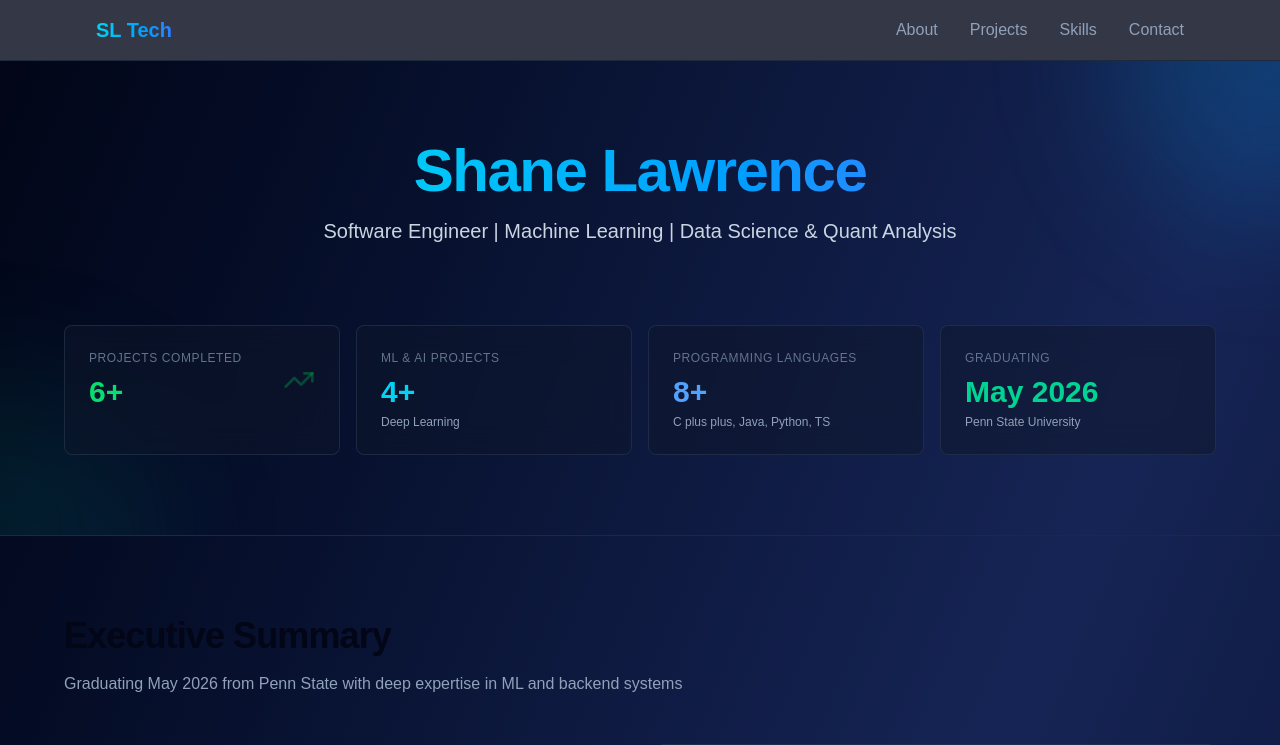
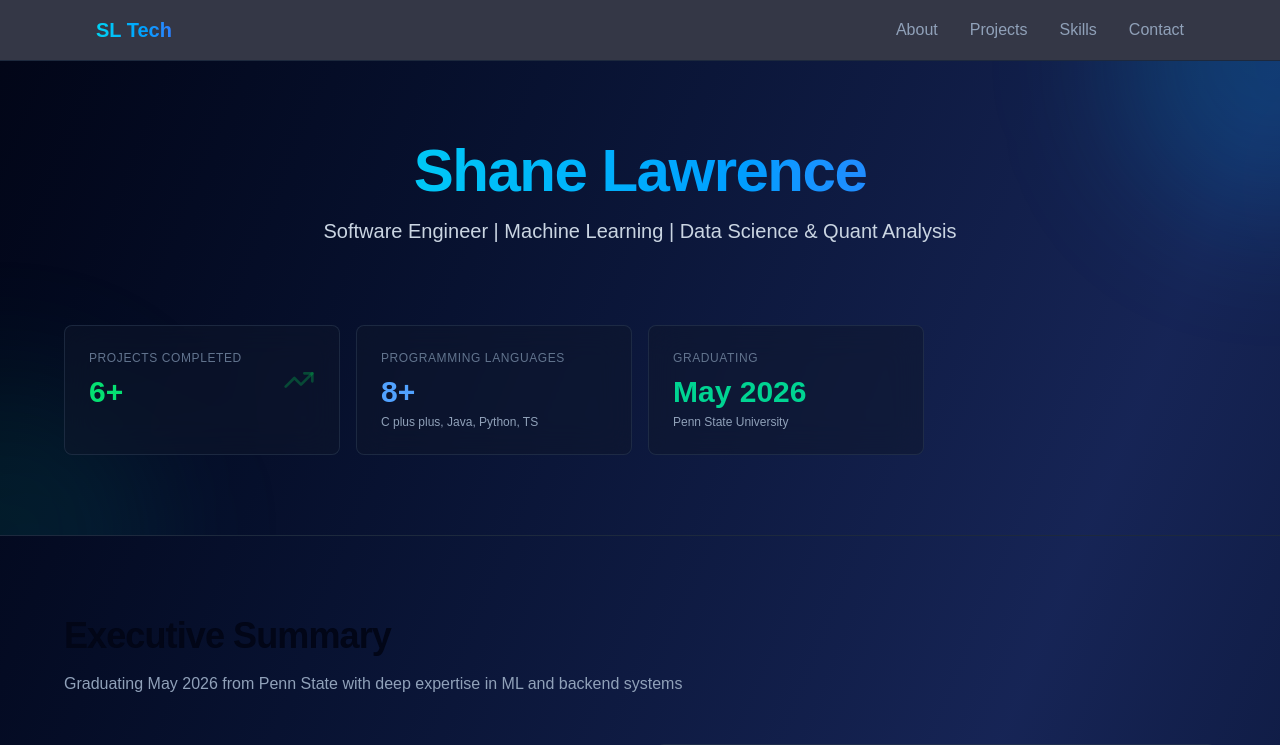
Before and after one commit to shanelawrence19/personal-website, a Next.js app: page / in a window 1280 px wide. Shown: the top 745 px of the page. Built offline with nearby package versions, Linux system fonts and the light colour scheme.

Commit message:
Removed AI Projects block and also some useless old data

```diff
--- a/app/home-page.tsx
+++ b/app/home-page.tsx
@@ -3,22 +3,6 @@
 import { Github, Linkedin, Mail, ExternalLink, TrendingUp, Award, Zap } from "lucide-react";
 import { LineChart, Line, AreaChart, Area, XAxis, YAxis, CartesianGrid, Tooltip, ResponsiveContainer } from "recharts";
 import { motion } from "framer-motion";
-
-const skillsData = [
-  { month: "Jan", proficiency: 60 },
-  { month: "Feb", proficiency: 72 },
-  { month: "Mar", proficiency: 68 },
-  { month: "Apr", proficiency: 82 },
-  { month: "May", proficiency: 88 },
-  { month: "Jun", proficiency: 95 },
-];
-
-const projectsPerformance = [
-  { quarter: "Q1", completed: 2 },
-  { quarter: "Q2", completed: 3 },
-  { quarter: "Q3", completed: 4 },
-  { quarter: "Q4", completed: 5 },
-];
 
 export default function HomePage() {
   return (
@@ -61,19 +45,6 @@ export default function HomePage() {
                   <div className="mt-2 text-3xl font-bold text-green-400">6+</div>
                 </div>
                 <TrendingUp className="h-8 w-8 text-green-500/30" />
-              </div>
-            </motion.div>
-
-            <motion.div
-              initial={{ opacity: 0, y: 10 }}
-              animate={{ opacity: 1, y: 0 }}
-              transition={{ delay: 0.2, duration: 0.6 }}
-              className="rounded-lg border border-slate-700/50 bg-slate-900/50 p-6 backdrop-blur-lg"
-            >
-              <div>
-                <div className="text-xs text-slate-500 uppercase tracking-wider">ML & AI Projects</div>
-                <div className="mt-2 text-3xl font-bold text-cyan-400">4+</div>
-                <div className="mt-1 text-xs text-slate-400">Deep Learning</div>
               </div>
             </motion.div>
 
```
